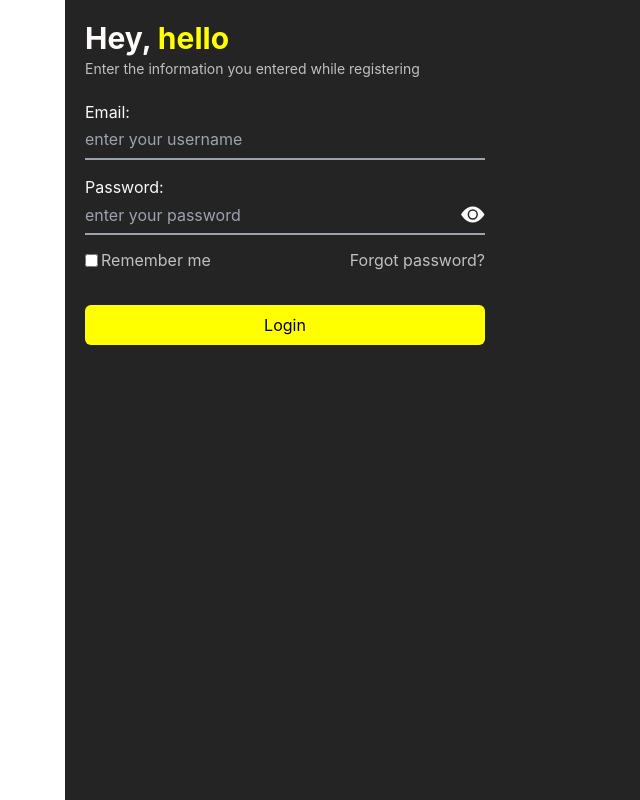
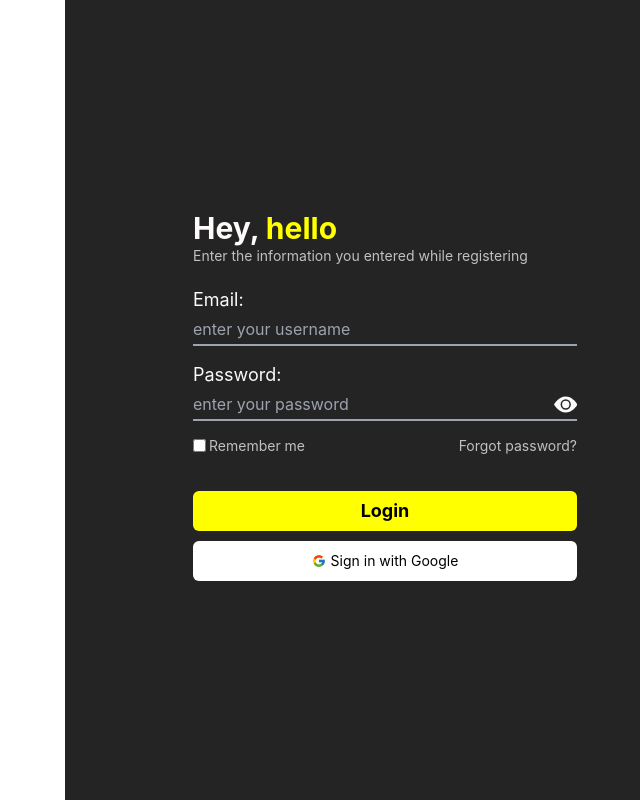
Before and after one commit to felipeluis223/trackingSystem, a JavaScript app: page / in a window 1280 px wide. Shown: the whole page, without its empty margins (575-1215 px from the left). Built offline with nearby package versions, Linux system fonts and the light colour scheme; the HTML template or start-up script is replaced by a standard one.

Commit message:
botão de login com conta do google

```diff
--- a/src/components/Login/index.js
+++ b/src/components/Login/index.js
@@ -1,19 +1,20 @@
 import { BsPersonCircle, BsKeyFill, BsEyeFill } from 'react-icons/bs';
+import { FcGoogle } from 'react-icons/fc';
 
 function Login(){
     return(
         <section className="w-full h-screen  bg-[#1f1f1f] sm:bg-[#ffffff] flex flex-row sm:flex-row-reverse justify-center items-center sm:justify-start sm:rounded-none">
-            <section className="w-full sm:w-[50%] sm:h-screen bg-[#242424] rounded-md sm:rounded-none p-[20px]">
-                <div className="w-full h-[400px] sm:h-[80%]">
-                    <h3 className="w-full text-[#fffafa] font-bold text-3xl">Hey, <span className="text-[#ff0]">hello</span></h3>
-                    <span className="w-full text-[#C0C0C0] text-sm">Enter the information you entered while registering</span>
+            <section className="w-full sm:w-[50%] sm:h-screen bg-[#242424] rounded-md sm:rounded-none p-[20px] sm:flex sm:flex-col sm:justify-center sm:items-center">
+                <div className="w-full sm:w-[80%] min-h-[300px] pb-[10px] sm:min-h-[50%] flex flex-col justify-center items-center">
+                    <h3 className="w-[80%] text-[#fffafa] font-bold text-3xl">Hey, <span className="text-[#ff0]">hello</span></h3>
+                    <span className="w-[80%] text-[#C0C0C0] text-sm">Enter the information you entered while registering</span>
                     <div className="w-[80%] h-full mt-[20px] flex flex-col">
                         <div className="w-full h-[60px] sm:max-w-[400px] border-b-2 border-gray-400 hover:border-sky-500 duration-100">
-                            <label className="text-[#fafafa]">Email:</label>
+                            <label className="text-[#fafafa] text-lg">Email:</label>
                             <input type="text" className="w-full bg-[#242424] outline-0 text-[#0EA5E9] mt-[3px]" placeholder="enter your username" />
                         </div>
                         <div className="w-full h-[60px] sm:max-w-[400px] border-b-2 border-gray-400 hover:border-sky-500 duration-100 mt-[15px]">
-                            <label className="text-[#fafafa]">Password:</label>
+                            <label className="text-[#fafafa] text-lg">Password:</label>
                             <div className="w-full mt-[3px] flex flex-row">
                                 <input type="text" className="w-full bg-[#242424] outline-0 text-[#0EA5E9]" placeholder="enter your password" />
                                 <BsEyeFill style={{color: "#fafafa", fontSize: 25, cursor: "pointer"}} />
@@ -24,15 +25,21 @@ function Login(){
                             <div className="w-full h-[60px] flex flex-col sm:flex-row sm:justify-between">
                                 <div className="max-w-[50%] h-[30px] flex flex-row items-center">
                                     <input type="checkbox" name="rememberMe" value="rememberMe" />
-                                    <label for="rememberMe" className="ml-[3px] text-[#C0C0C0] hover:text-[#0EA5E9] cursor-pointer">Remember me</label>
+                                    <label for="rememberMe" className="ml-[3px] text-[#C0C0C0] hover:text-[#0EA5E9] text-sm cursor-pointer">Remember me</label>
                                 </div>
                                 <div className="max-w-[50%] h-[30px] flex flex-row items-center cursor-pointer">
-                                    <a className="text-[#C0C0C0] hover:text-[#0EA5E9] ">Forgot password?</a>
+                                    <a className="text-[#C0C0C0] hover:text-[#0EA5E9] text-sm">Forgot password?</a>
                                 </div>
                             </div>
-                            <button className="w-full h-[40px] bg-[#ff0] rounded-md">Login</button>
+                            <button className="w-full h-[40px] bg-[#ff0] rounded-md text-lg font-bold">Login</button>
                         </div>
 
+                        <div className="w-full h-[40px] mt-[10px]">
+                            <button className="w-full h-full text-sm bg-[#ffffff] rounded-md flex flex-row justify-center items-center">
+                                <FcGoogle className="mr-[5px]" />
+                                Sign in with Google
+                            </button>
+                        </div>
                     </div>
                 </div>
             </section>
```
